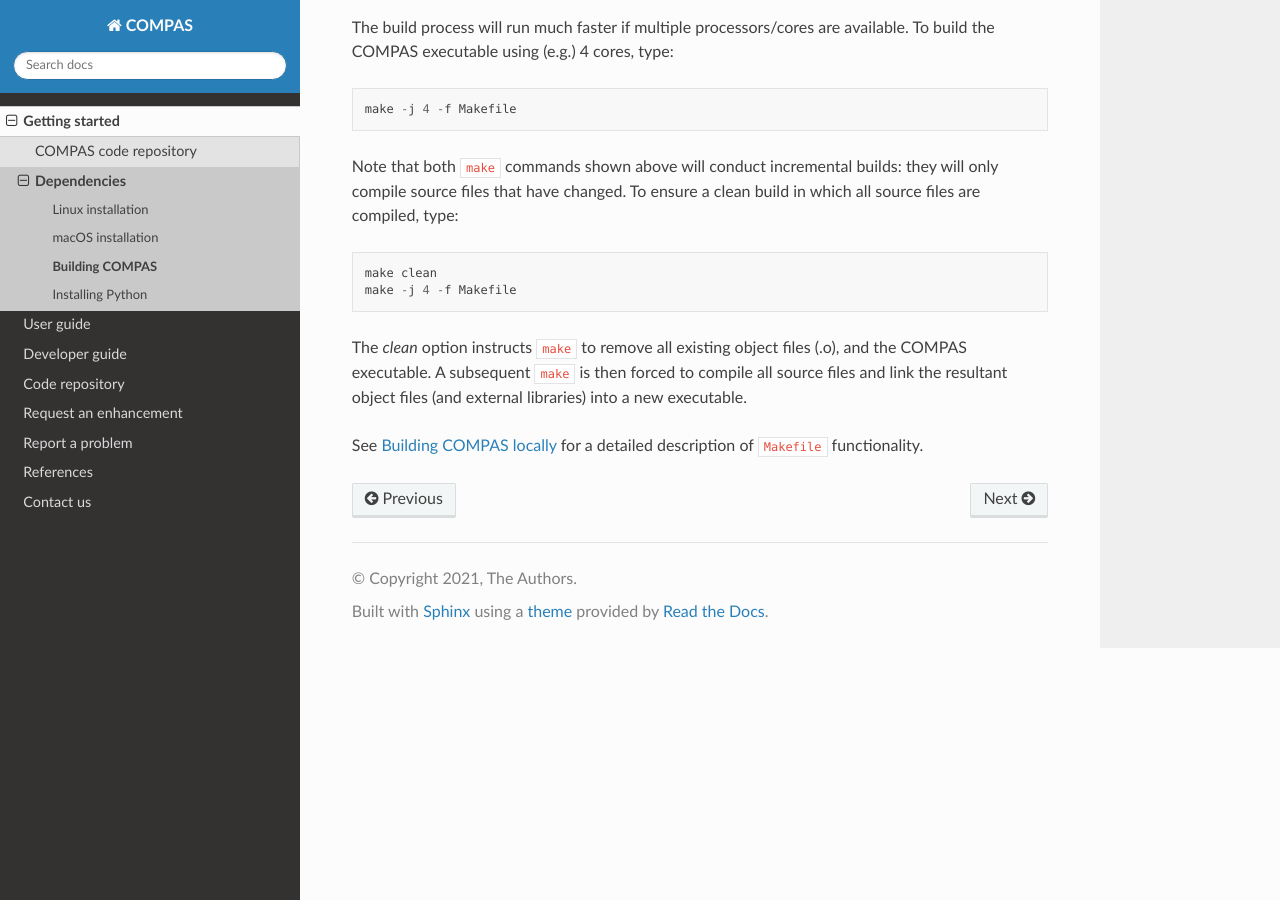
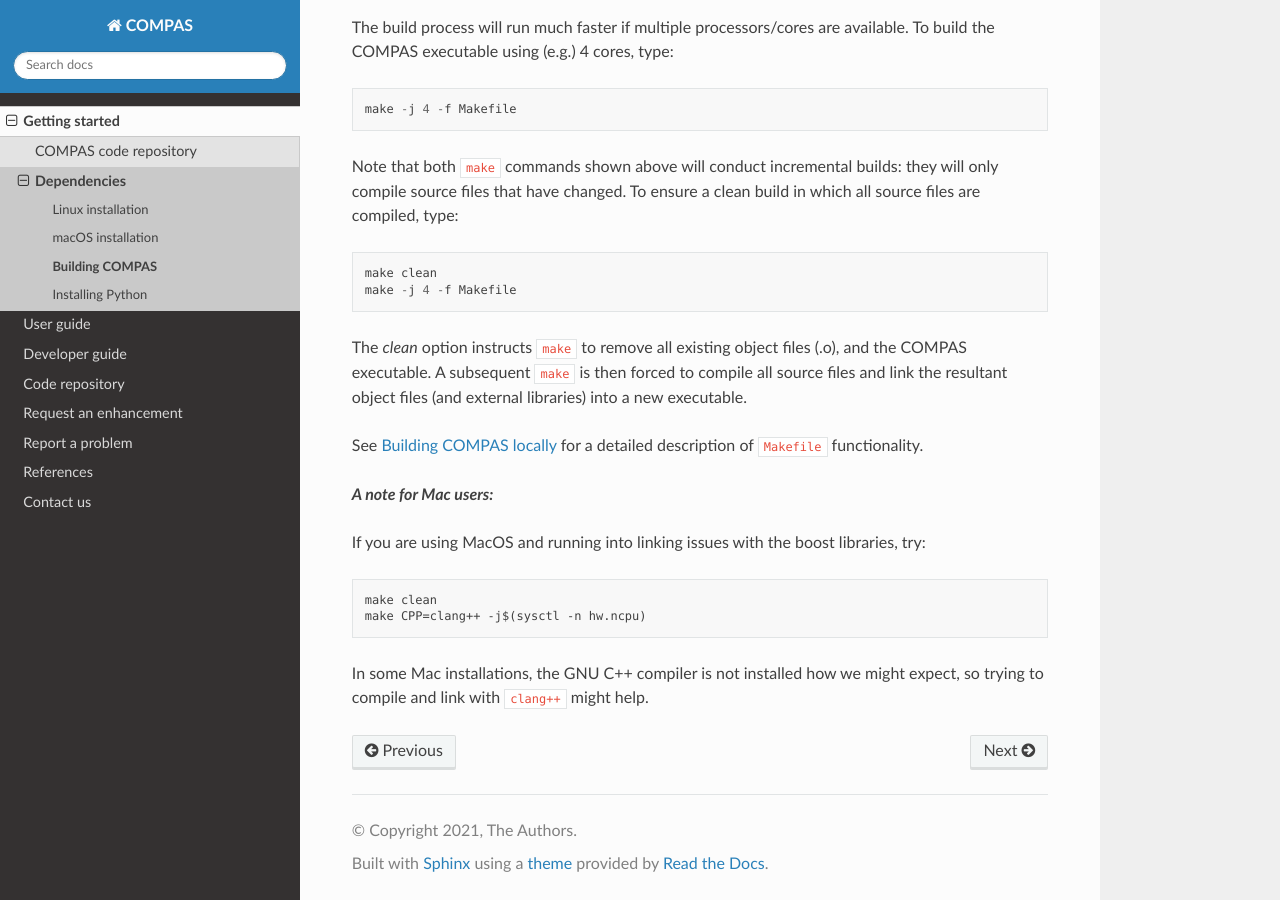
Before and after one commit to jeffriley/COMPAS-docs-test, a Sphinx documentation site: the page built from docs/COMPAS-dependencies-build-compas.rst, in a window 1280 px wide and 900 px high, scrolled down 1292 px. Built offline with Sphinx 7.4.7 and the Read the Docs theme 2.0.0, drawn with Linux system fonts in a browser that asks for light colours; pages that are not in the unit, such as notebooks, are missing from menus.

Commit message:
Added note for Mac users to 'Building COMPAS' page

```diff
--- a/docs/COMPAS-dependencies-build-compas.rst
+++ b/docs/COMPAS-dependencies-build-compas.rst
@@ -54,4 +54,15 @@ in which all source files are compiled, type::
 The `clean` option instructs ``make`` to remove all existing object files (.o), and the COMPAS executable.  A subsequent ``make`` is then forced to compile
 all source files and link the resultant object files (and external libraries) into a new executable.
 
+
 See :doc:`COMPAS-local-build` for a detailed description of ``Makefile`` functionality.
+
+
+:bolditalictext:`A note for Mac users:`
+
+If you are using MacOS and running into linking issues with the boost libraries, try::
+
+    make clean
+    make CPP=clang++ -j$(sysctl -n hw.ncpu)
+
+In some Mac installations, the GNU C++ compiler is not installed how we might expect, so trying to compile and link with ``clang++`` might help.
```
Also changed, not shown: 10 other files.
